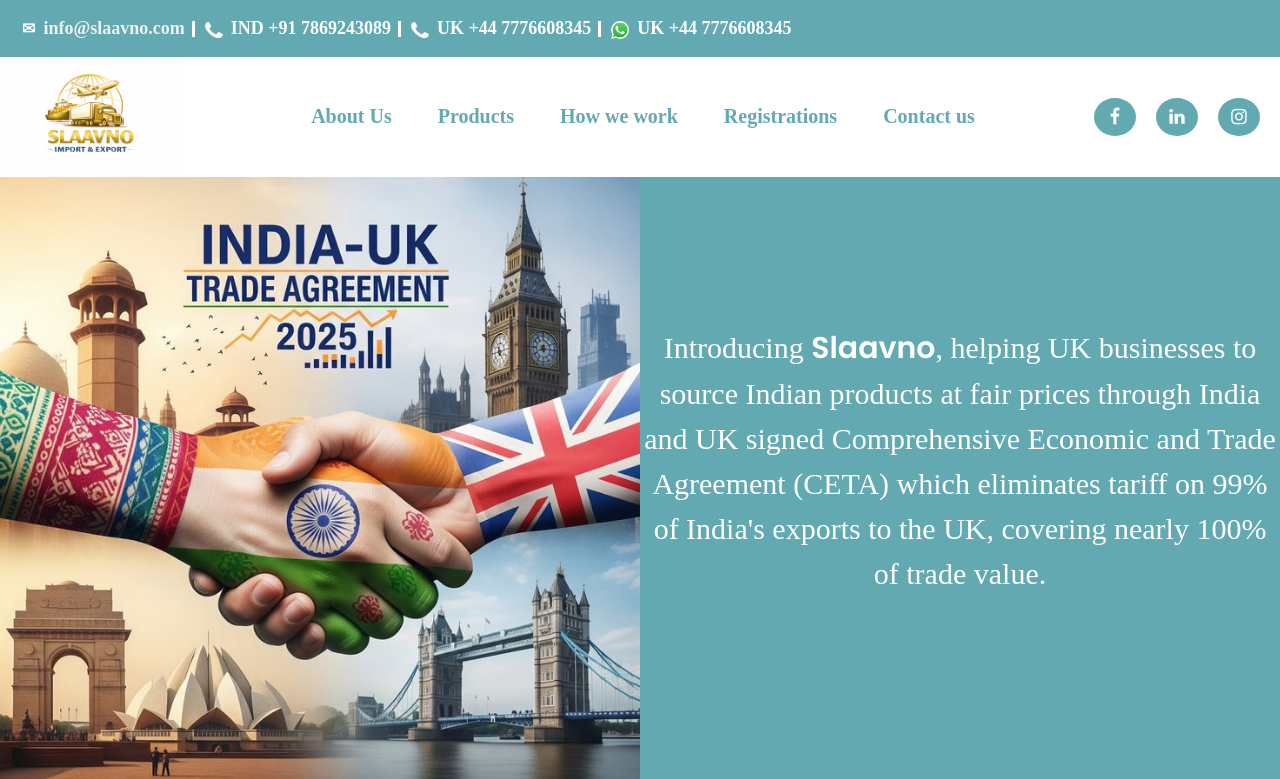
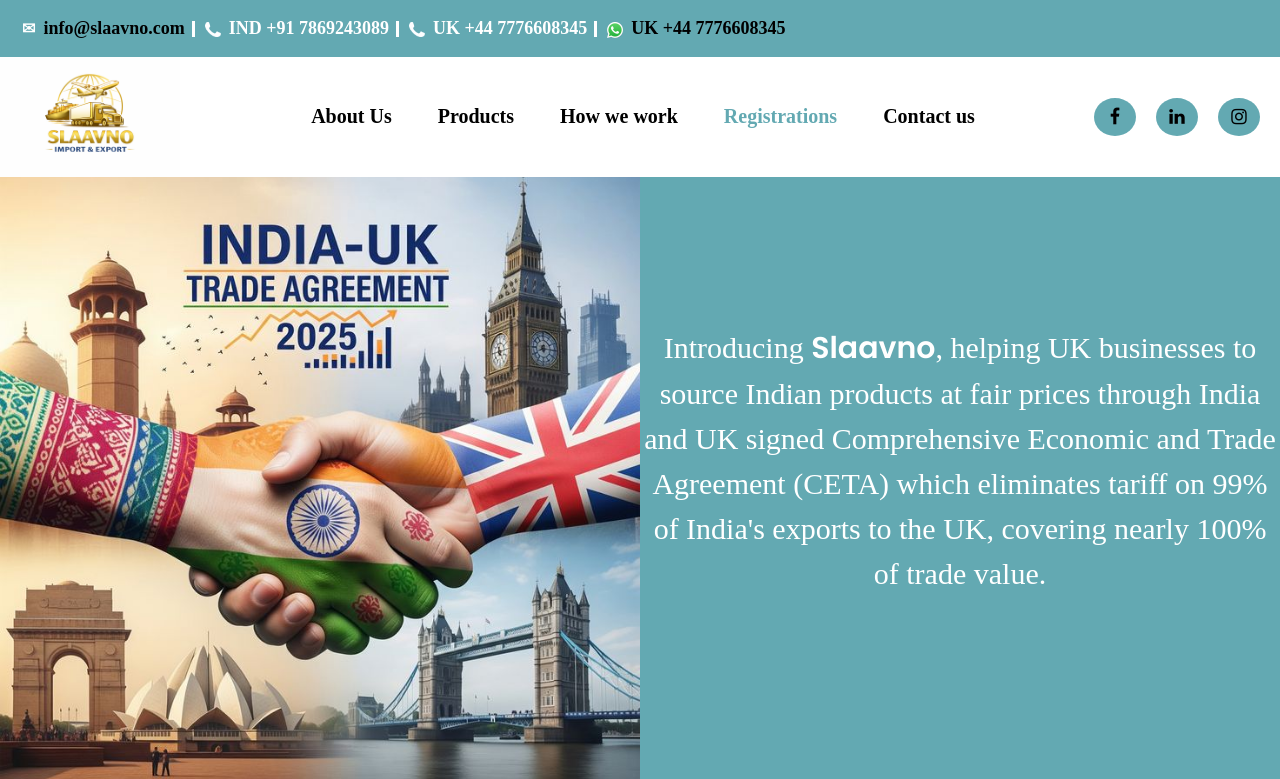
Before and after one commit to Shabnam-parihar/Import-Export, a Django app: page / in a window 1280 px wide. Shown: the top 779 px of the page. Run offline with Django 5.2, Linux system fonts and the light colour scheme.

Commit message:
changes in link color for safari and in step 6 change

```diff
--- a/bookapp/static/css/home-v2.css
+++ b/bookapp/static/css/home-v2.css
@@ -11,6 +11,20 @@ html {
     width: 100%;
   max-width: 100%;
 
+}
+a {
+  color: black !important;
+  -webkit-text-fill-color: black;
+}
+a,
+a:link,
+a:visited,
+a:hover,
+a:active,
+a:focus {
+  color: black;
+  text-decoration: none;
+  -webkit-text-fill-color: black;
 }
 *,
 *::before,
@@ -105,6 +119,11 @@ img {
   height: 16px;
   width: 3px;
   background-color: white;
+}
+.header-contacts li img {
+  width: 16px !important;
+  height: auto;
+  flex-shrink: 0;
 }
 .footer-email {
     display: flex;
--- a/bookapp/templates/home.html
+++ b/bookapp/templates/home.html
@@ -216,7 +216,7 @@
                         <div class="steps">
                                 <img src="{% static 'images/step6.jpg' %}" alt="Basmati rice" class="step-img">
                             <span class="steps-number">6</span>
-                            <p  class="text">Shipment (Via ocean, or air, depend on our product and urgency)</p>
+                            <p  class="text">Shipment (Via ocean, or air, depend on product and urgency)</p>
                         </div>
                     </div>
                 </div>
```
